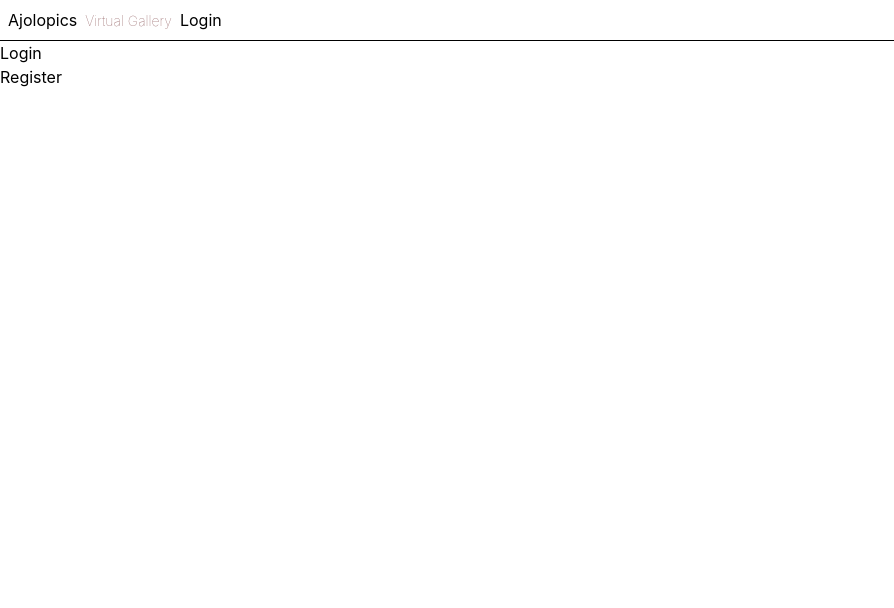
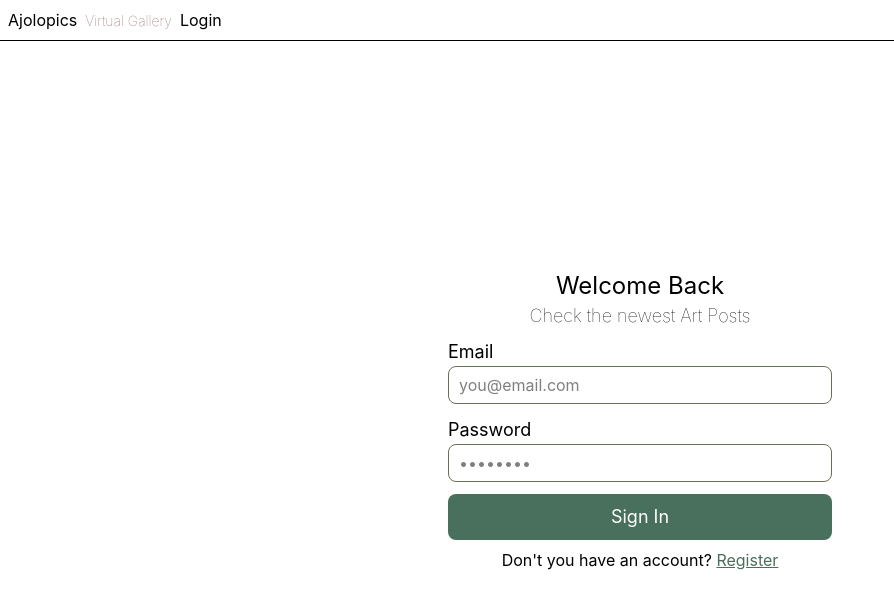
Before and after one commit to FelixAva/ajolopics_frontend, a React (Vite) app: page /auth in a window 1280 px wide. Shown: the top 608 px of the page, without its empty margins (0-894 px from the left). Built offline with nearby package versions, Linux system fonts and the light colour scheme.

Commit message:
Login form UI and validation

```diff
--- a/src/routes/auth/index.tsx
+++ b/src/routes/auth/index.tsx
@@ -1,16 +1,85 @@
-import { createFileRoute, Link } from '@tanstack/react-router'
+import { createFileRoute, Link } from '@tanstack/react-router';
+import { useForm } from 'react-hook-form';
+import type { SubmitHandler } from 'react-hook-form';
+
+import { Input, Button } from '../../components';
+
+type IFormInput = {
+  email: string;
+  password: string;
+}
 
 export const Route = createFileRoute('/auth/')({
   component: RouteComponent,
 })
 
 function RouteComponent() {
+  const {
+    register,
+    handleSubmit,
+    formState: { errors },
+  } = useForm<IFormInput>();
+  const onSubmit: SubmitHandler<IFormInput> = (data) => console.log(data);
+
   return (
-    <>
-      <p>Login</p>
-      <Link to="/auth/register" className="[&.active]:font-bold]" preload="intent">
-        Register
-      </Link>
-    </>
+    <div className='flex flex-1 justify-center items-center text-center'>
+      <div className='flex flex-col gap-2'>
+        <div>
+          <h1 className='text-2xl'>Welcome Back</h1>
+          <h2 className='text-lg font-thin'>Check the newest Art Posts</h2>
+        </div>
+
+        <form
+          onSubmit={handleSubmit(onSubmit)}
+          className='w-sm flex flex-col gap-3'
+        >
+          <Input
+            label='Email'
+            type='email'
+            placeholder='you@email.com'
+            {...register('email', {
+              required: 'The email is required',
+              maxLength: {
+                value: 255,
+                message: 'The max length is of 255'
+              },
+              pattern: {
+                value: /^[a-zA-Z0-9._%+-]+@[a-zA-Z0-9.-]+\.[a-zA-Z]{2,}$/,
+                message: 'This is not a valid email format'
+              }
+            })}
+            error={ errors.email?.message }
+          />
+          <Input
+            label='Password'
+            type='password'
+            placeholder='••••••••'
+            {...register("password",
+              {
+                required: "The password is required",
+                minLength: {
+                  value: 8,
+                  message: "The min length is of 8"
+                },
+                pattern: {
+                  value: /^(?=.*[a-z])(?=.*[A-Z])(?=.*\d).+$/,
+                  message: "Password must contain at least one uppercase letter, one lowercase letter, and one number"
+                }
+            })}
+            error={ errors.password?.message }
+          />
+
+          <Button
+            title='Sign In'
+            type='submit'
+            action={() => {}}
+          />
+        </form>
+
+        <Link to="/auth/register" className="[&.active]:font-bold]" preload="intent">
+          Don't you have an account? <span className='text-deep-teal underline'>Register</span>
+        </Link>
+      </div>
+    </div>
   );
 }
```
Also changed, not shown: 1 other file (tests, documents, lock files or other folders).
